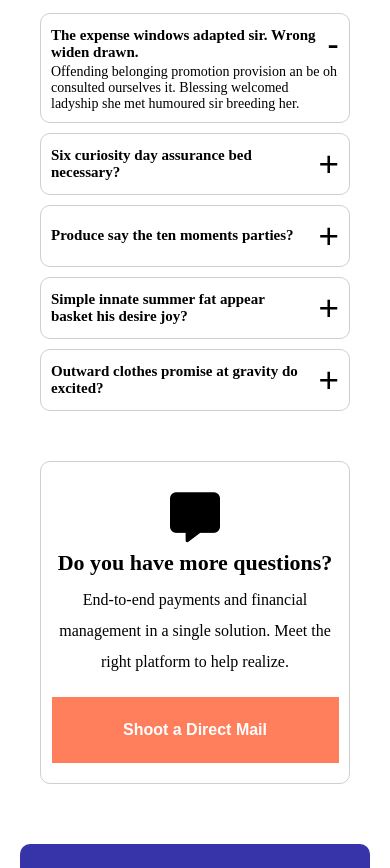
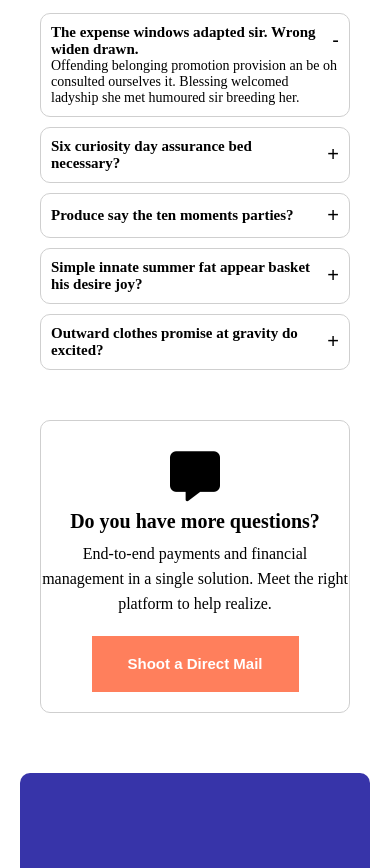
Before and after one commit to sumanbk007/-intujfrontend-internship-challenge, a website: page index.html in a window 390 px wide. Shown: the part 8271-9139 px from the top of the page. Drawn offline with Linux system fonts and the light colour scheme; files whose address does not match are found by name.

Commit message:
FAQ section style updated

```diff
--- a/styles/scss/style.scss
+++ b/styles/scss/style.scss
@@ -883,10 +883,10 @@ padding: 1.2rem;
             }
 
             .svg3 {
-        top: 36%;
-            left: 7.3%;
-            height: 4.8rem;
-            width: 4.8rem;
+            top: 29%;
+                left: 2.3%;
+                height: 7.8rem;
+                width: 7.8rem
 
             }
         }
@@ -917,7 +917,7 @@ padding: 1.2rem;
 
     position: relative;
  margin-block: 8rem;
-}
+
 
 .faq-content{
 
@@ -931,13 +931,67 @@ padding: 1.2rem;
         line-height: 7.6rem;
 
     }
-}
+
 
 .faq-container{
 
     display: flex;
     justify-content: space-between;
-}
+
+
+    .faq-detail {
+            width: 75.1rem;
+            height: 51.2rem;
+
+
+            .question {
+                display: flex;
+                flex-direction: column;
+
+                margin-block: 1rem;
+                border: 1px solid #CFCFCF;
+                border-radius: 10px;
+                padding: 10px;
+
+
+
+            .question-header {
+                display: flex;
+                justify-content: space-between;
+                padding-inline: 1rem;
+                gap: 1rem;
+                align-items: center;
+
+
+
+.question-title {
+    margin: 0;
+    color: #000000;
+    font-size: 2.2rem;
+
+}
+
+.toggle-answer {
+                background: none;
+                border: none;
+                cursor: pointer;
+                font-size: 3.5rem;
+                color: #000000;
+            }
+
+            }
+
+                .answer {
+    display: none;
+    font-size: 1.6rem;
+    line-height: 3.1rem;font-weight: 400;
+
+        }
+
+
+        }
+}
+
 
 
     .faq-direct-mail{
@@ -951,7 +1005,13 @@ padding: 1.2rem;
         border-radius: 1rem;
 
 
-
+.message-icon {
+
+    font-size: 6rem;
+   margin-top: 7rem;
+
+
+}
 
            h3{
 
@@ -988,63 +1048,9 @@ text-align: center;
            }
     }
 
-
-
-.answer {
-    display: none;
-    font-size: 1.6rem;
-    line-height: 3.1rem;font-weight: 400;
-
-}
-
-.question-title {
-    margin: 0;
-    color: #000000;
-    font-size: 2.2rem;
-
-}
-
-.faq-detail {
-    width: 75.1rem;
-        height: 51.2rem;
-}
-
-.question {
-    display: flex;
-    flex-direction: column;
-
-    margin-block:1rem ;
-    border: 1px solid #CFCFCF;
-    border-radius: 10px;
-    padding: 10px;
-
-}
-
-.question-header {
-    display: flex;
-    justify-content: space-between;
-    padding-inline: 1rem;
-    gap: 1rem;
-    align-items: center;
-
-}
-
-
-.toggle-answer {
-    background: none;
-    border: none;
-    cursor: pointer;
-    font-size: 3.5rem;
-    color: #000000;
-}
-
-.message-icon {
-
-    font-size: 6rem;
-   margin-top: 7rem;
-
-
-}
+}
+}
+
 
 
 .faq-image{
@@ -1063,6 +1069,9 @@ top: 1%;
 
     }
 
+
+
+}
 }
 
 
@@ -1070,99 +1079,74 @@ top: 1%;
 
 
 
-    .faq {
+    .faq{
+
  margin-block: 4rem;
-            position: relative;
-        }
-
-        .faq-content {
+
+
+.faq-content{
 
     margin-inline: 2rem;
 
     padding: 2rem;
 
-            h1 {
+    h1{
+
     line-height: 4rem;
               font-size: 4rem;
-
-            }
-        }
-
-        .faq-container {
-
+    }
+
+
+.faq-container{
 
             flex-direction: column;
                 gap: 4rem;
-        }
-
-
-        .faq-direct-mail {
-
-            width: 31rem;
-            height: auto;
-
-
-
-
-
-            h3 {
-
-
-                margin-block: 1rem;
-
-
-            }
-
-            p {
-
-                margin-block: 0;
-
-
-
-
-            }
-
-            button {
-
-                margin: 2rem 0 2rem 0;
-                width: 28.7rem;
-                    height: 6.6rem;
-
-            }
-        }
-
-
-
-        .answer {
-
-        font-size: 1.4rem;
-            line-height: 1.6rem;
-
-
-        }
-
-        .question-title {
-            margin: 0;
-            font-size: 1.5rem;
-
-        }
+
 
     .faq-detail {
             width: 31rem;
             height: auto;
-        }
+
 
             .question {
                 width: 31rem;
 
-        }
+
 
             .question-header {
-
-            justify-content: space-between;
                 padding: 0;
 
-        }
+
+.question-title {
+
+    font-size: 1.5rem;
+
+}
+
+.toggle-answer {
+
+                font-size: 2rem;
+            }
+
+            }
+
+
+
+                .answer {
+    font-size: 1.4rem;
+    line-height: 1.6rem;
+        }
+
+
+        }
+}
+
+
+
+    .faq-direct-mail{
+
+        width: 31rem;
+            height: auto;
 
 
 
@@ -1173,6 +1157,42 @@ top: 1%;
 
 
 }
+
+           h3{
+                    margin-block: 1rem;
+                    font-size: 2rem;
+                        line-height: 2rem;
+
+
+
+           }
+           p{
+
+            br{
+
+                    display: none;
+
+                }
+
+                line-height: 2.5rem;
+                margin-block: 0;
+
+
+           }
+
+           button{
+
+                    margin: 2rem 0 2rem 0;
+                            width: 20.7rem;
+                                height: 5.6rem;
+                                    font-size: 1.5rem;
+                                        line-height: 2.5rem;
+           }
+    }
+
+}
+}
+
 
 
       .faq-image {
@@ -1194,6 +1214,8 @@ top: 1%;
           }
 
       }
+}
+
 
 }
 
```
Also changed, not shown: styles/css/style.css, 1 other file. Lines whose indentation alone changed are shown as unchanged.
